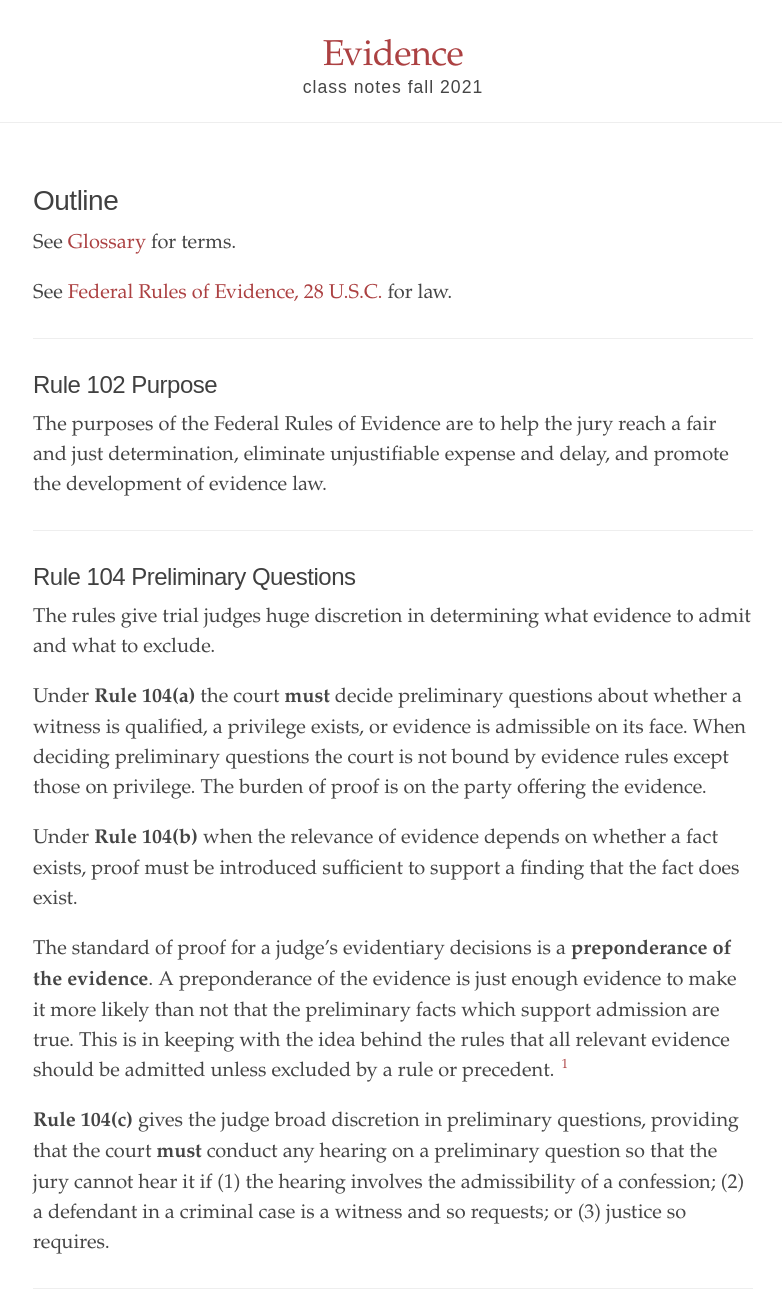
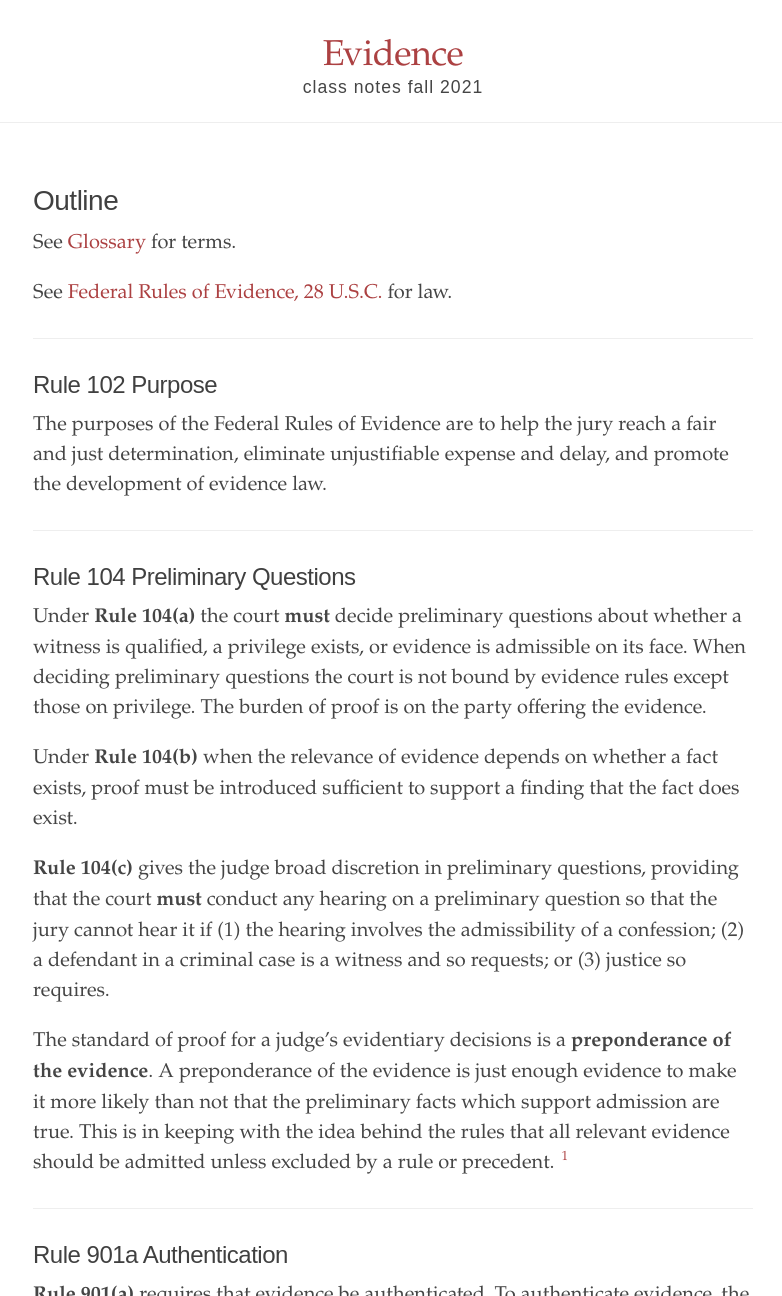
Before and after one commit to binipringle/right-to-be-forgotten, a Jekyll site: the page built from _texts/0-outline.md, in a window 1280 px wide and 1400 px high, cut to the strip 104-1400 px from the top of the window. Shown: the whole strip, without its empty margins (247-1029 px from the left). Built offline with Jekyll 4.4.1, drawn with Linux system fonts in a browser that asks for light colours.

Commit message:
edited outline

```diff
--- a/_texts/0-outline.md
+++ b/_texts/0-outline.md
@@ -49,15 +49,13 @@ The purposes of the Federal Rules of Evidence are to help the jury reach a fair
 
 ## Rule 104 Preliminary Questions
 
-The rules give trial judges huge discretion in determining what evidence to admit and what to exclude.
-
 Under **Rule 104(a)** the court **must** decide preliminary questions about whether a witness is qualified, a privilege exists, or evidence is admissible on its face. When deciding preliminary questions the court is not bound by evidence rules except those on privilege. The burden of proof is on the party offering the evidence.
 
 Under **Rule 104(b)** when the relevance of evidence depends on whether a fact exists, proof must be introduced sufficient to support a finding that the fact does exist.
 
+**Rule 104(c)** gives the judge broad discretion in preliminary questions, providing that the court **must** conduct any hearing on a preliminary question so that the jury cannot hear it if (1) the hearing involves the admissibility of a confession; (2) a defendant in a criminal case is a witness and so requests; or (3) justice so requires.
+
 The standard of proof for a judge's evidentiary decisions is a **preponderance of the evidence**. A preponderance of the evidence is just enough evidence to make it more likely than not that the preliminary facts which support admission are true. This is in keeping with the idea behind the rules that all relevant evidence should be admitted unless excluded by a rule or precedent. [^1]
-
-**Rule 104(c)** gives the judge broad discretion in preliminary questions, providing that the court **must** conduct any hearing on a preliminary question so that the jury cannot hear it if (1) the hearing involves the admissibility of a confession; (2) a defendant in a criminal case is a witness and so requests; or (3) justice so requires.
 
 [^1]:Dowling v. U.S. (1990) *illustrates preliminary questions (Rule 104)* (Dowling accused of robbing a bank wearing a ski mask; judge allowed prosecution to bring evidence that Dowling tried to rob a house two weeks later wearing a ski mask even though Dowling was acquitted in the house robbery where there was reasonable doubt [highest standard of proof] because a reasonable jury could still find by a preponderance of the evidence [more likely than not] that Dowling robbed the house)
 
```
